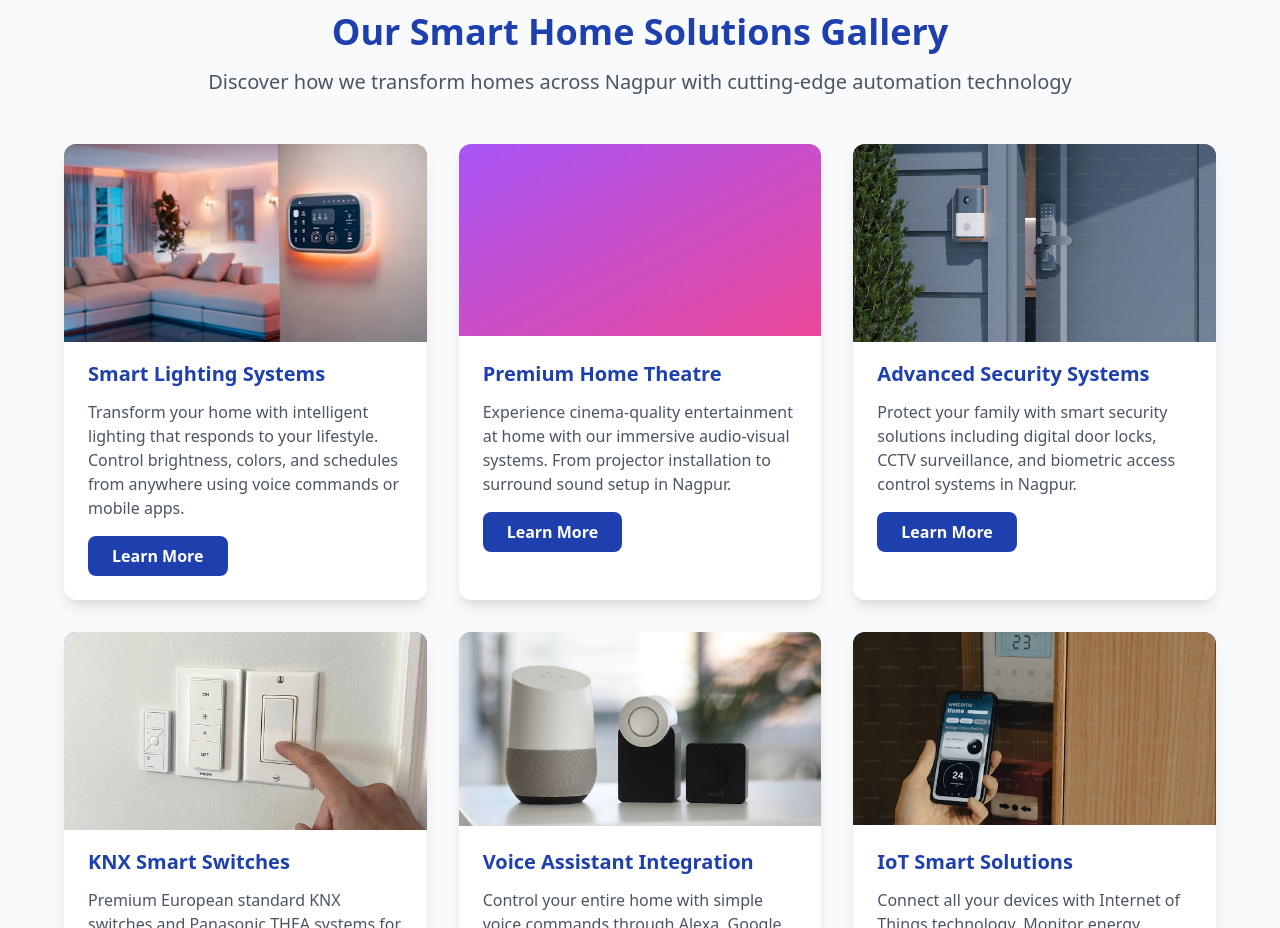
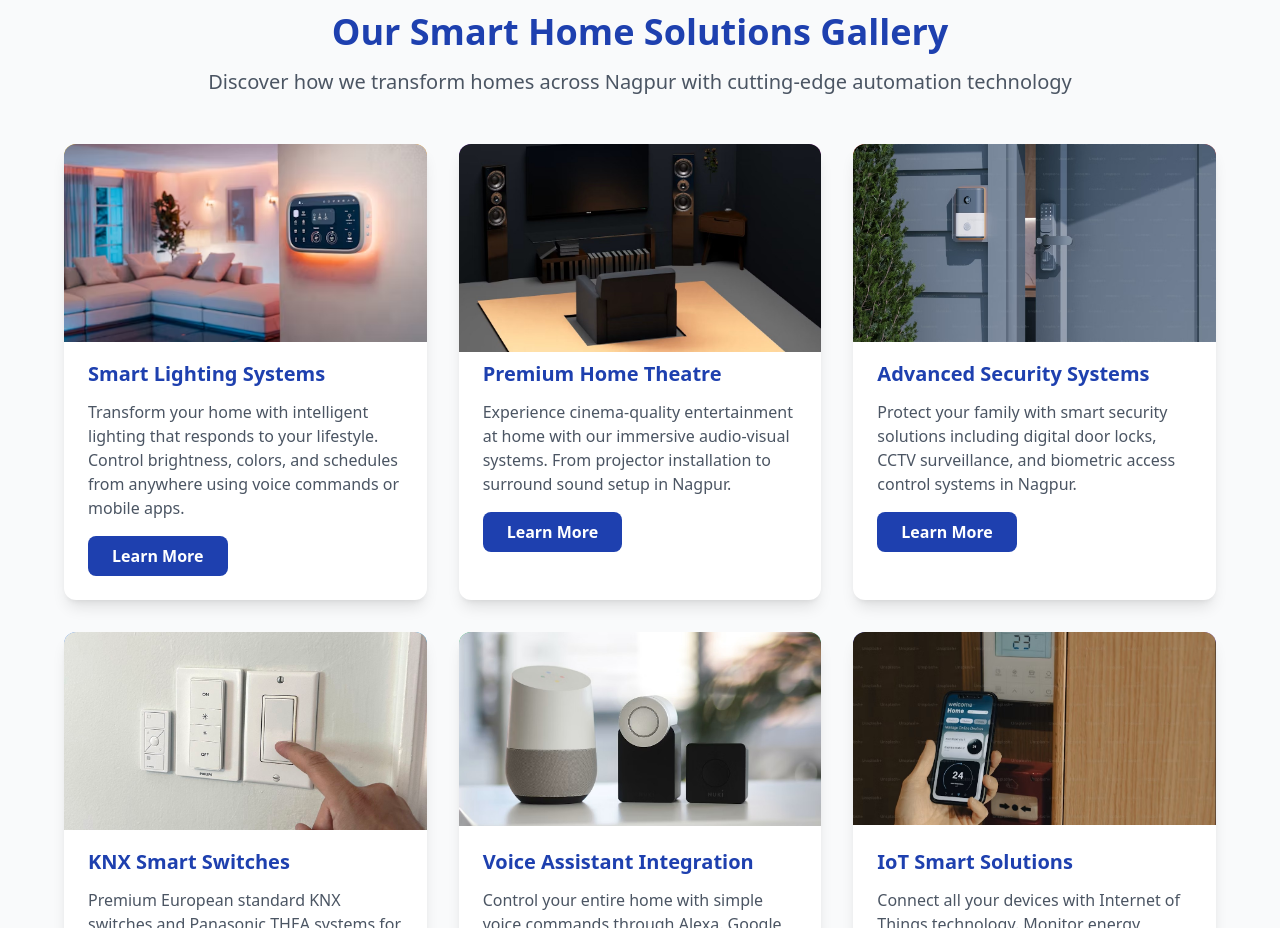
Before and after one commit to andrul10/smart-home-automation, a plain HTML site: page index.html in a window 1280 px wide. Shown: the part 1580-2508 px from the top of the page. Drawn offline with nearby package versions, Linux system fonts and the light colour scheme.

```diff
--- a/index.html
+++ b/index.html
@@ -197,7 +197,7 @@
                     <div class="bg-white rounded-xl shadow-lg overflow-hidden hover:shadow-xl transition-shadow">
                         <div class="h-48 bg-gradient-to-br from-purple-500 to-pink-500 flex items-center justify-center">
 
-                            <img src="./images/installation.jpg" alt="">
+                            <img src="./images/smart-threatre.jpg" alt="">
                         </div>
                         <div class="p-6">
                             <h3 class="text-xl font-bold text-primary mb-3">Premium Home Theatre</h3>
```
Also changed, not shown: about.html (+1 -0 lines), images/installation.jpg (added), images/smart-iot.jpg (deleted), images/smart-threatre.jpg (added).
